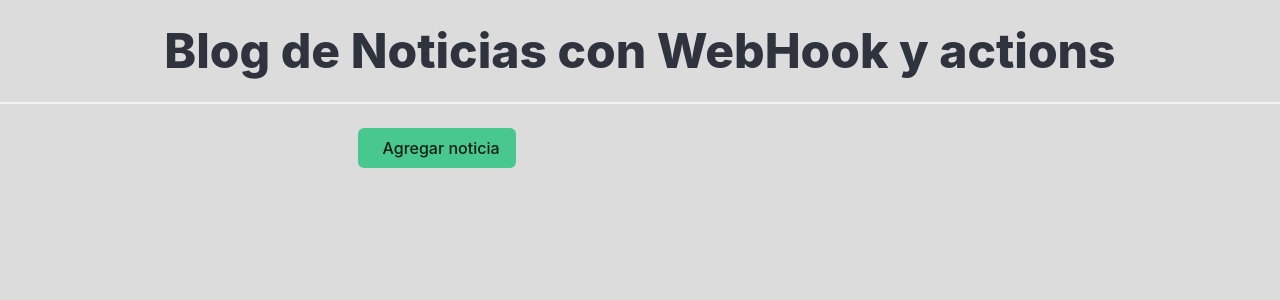
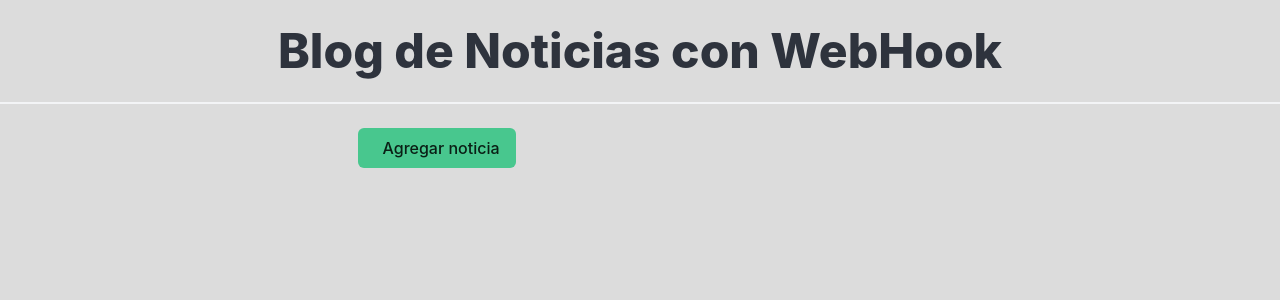
Before and after one commit to CarlosArguelloDev/bloc_tec, a Flask app: page / in a window 1280 px wide. Shown: the top 300 px of the page. Run offline with Flask 3, Linux system fonts and the light colour scheme; data that the repository does not hold is empty.

Commit message:
Revert "Dev"

```diff
--- a/templates/base.html
+++ b/templates/base.html
@@ -9,7 +9,7 @@
   <body >
     <header>
         <br>
-        <h1 class="title has-text-centered is-1">Blog de Noticias con WebHook y actions</h1>
+        <h1 class="title has-text-centered is-1">Blog de Noticias con WebHook</h1>
         <hr>
     </header>
     <div class="container">
```
